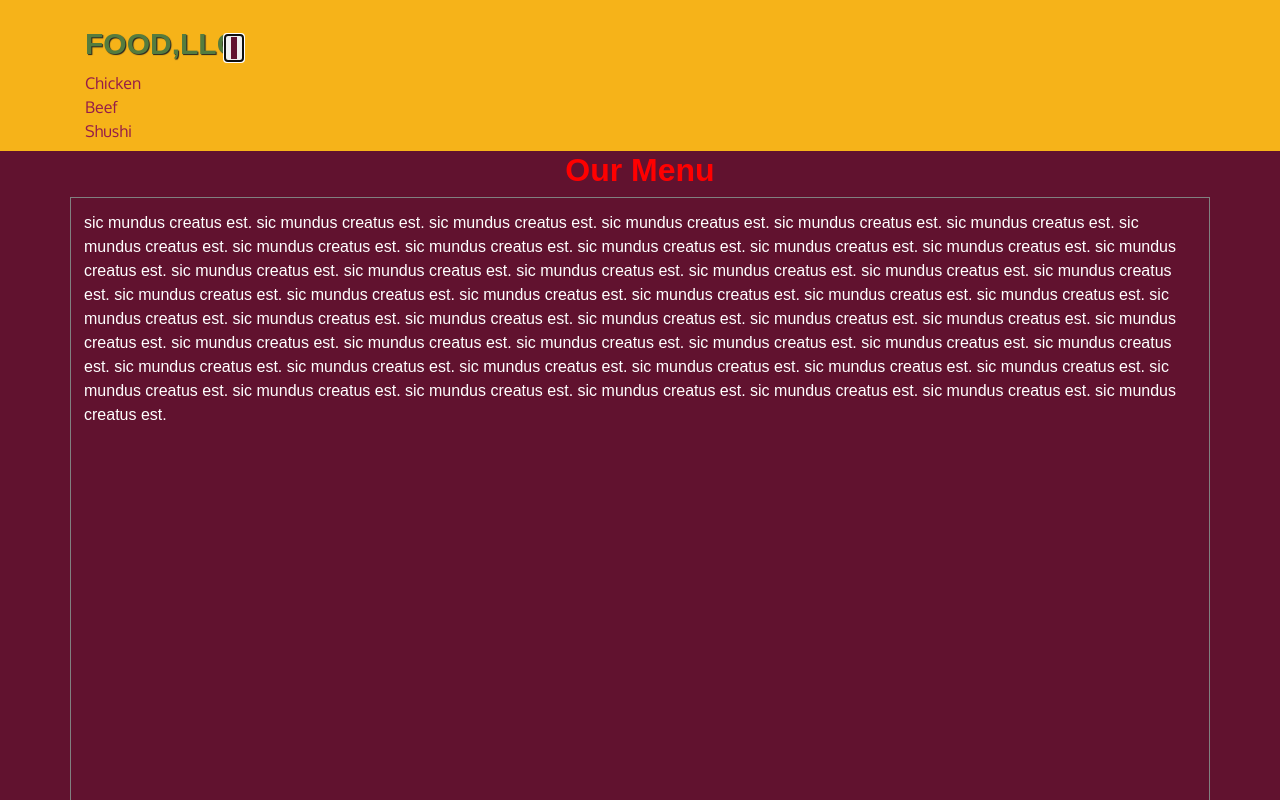
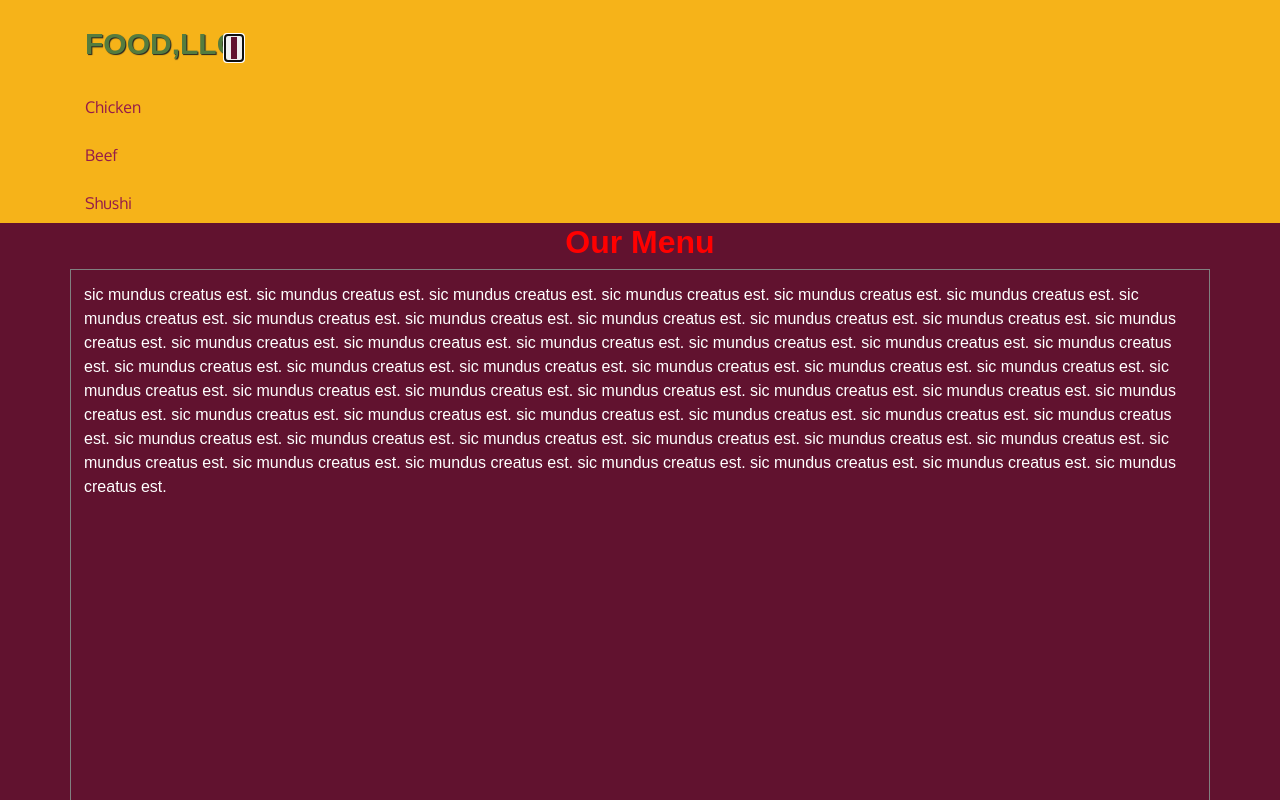
Before and after one commit to MezbaShahariar/Coursera-Assignments, a plain HTML site: page module03/index.html in a window 1280 px wide. Both pictures are taken after a click on the button "Toggle navigation". Shown: the top 800 px of the page. Drawn offline with Linux system fonts and the light colour scheme; a script that the page names is missing.

Commit message:
Update index.html

```diff
--- a/module03/index.html
+++ b/module03/index.html
@@ -27,14 +27,15 @@
 				</div>
 				<div id="collapsable-nav" class="collapse navbar-collapse">
 					<ul id="nav-list" class="nav navbar-nav">
-						<li class="hidden-lg hidden-md">
-							<a href="chicken.html">Chicken</a>
+						<li>
+							<a href="chicken.html">
+								<br class="visible-xs">Chicken</a>
 						</li>
-						<li class="hidden-lg hidden-md">
-							<a href="beef.html">Beef</a>
+						<li>
+							<a href="beef.html"><br class="visible-xs">Beef</a>
 						</li>
-						<li class="hidden-lg hidden-md">
-							<a href="shushi.html">Shushi</a>
+						<li>
+							<a href="shushi.html"><br class="visible-xs">Shushi</a>
 						</li>
 					</ul>
 				</div>
```
